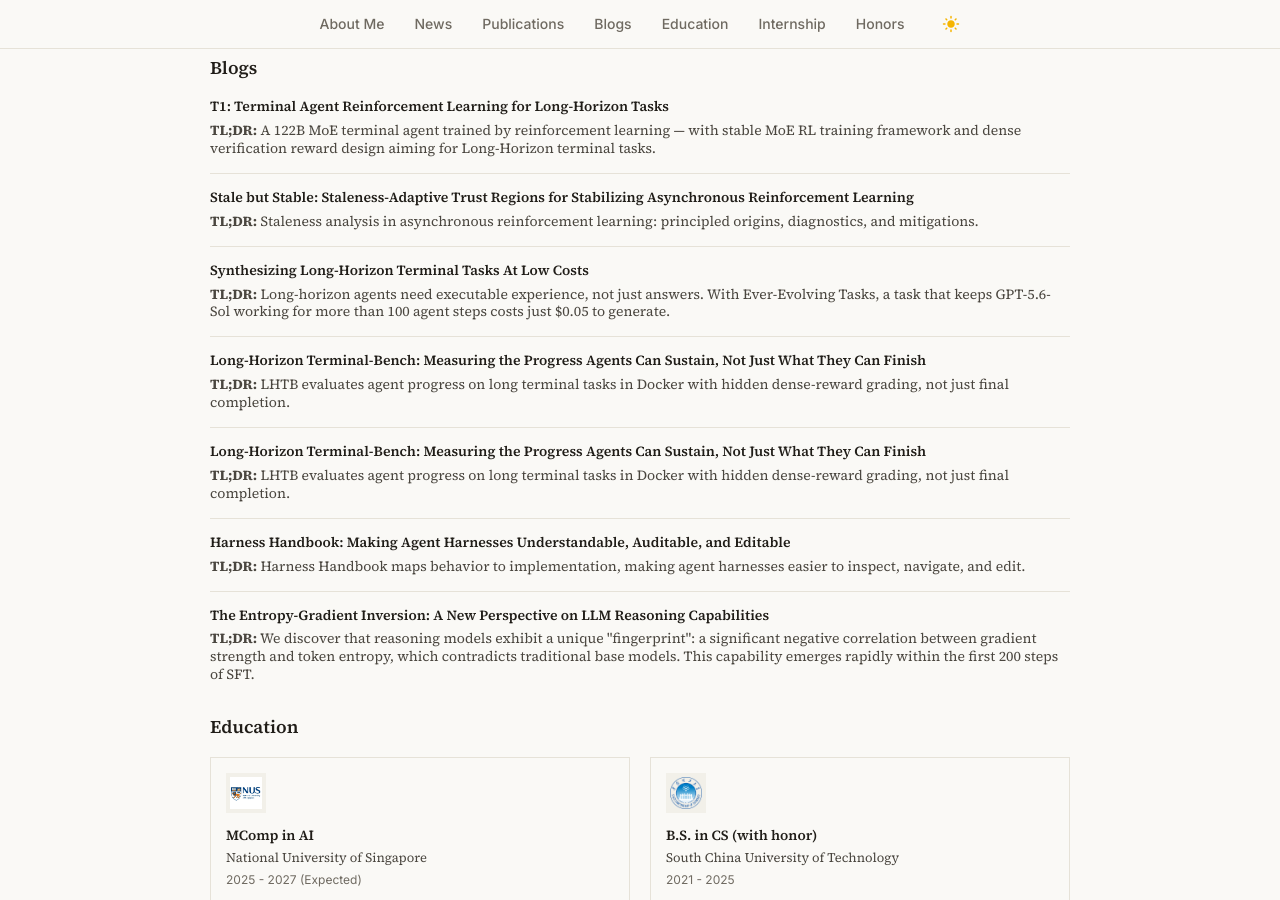
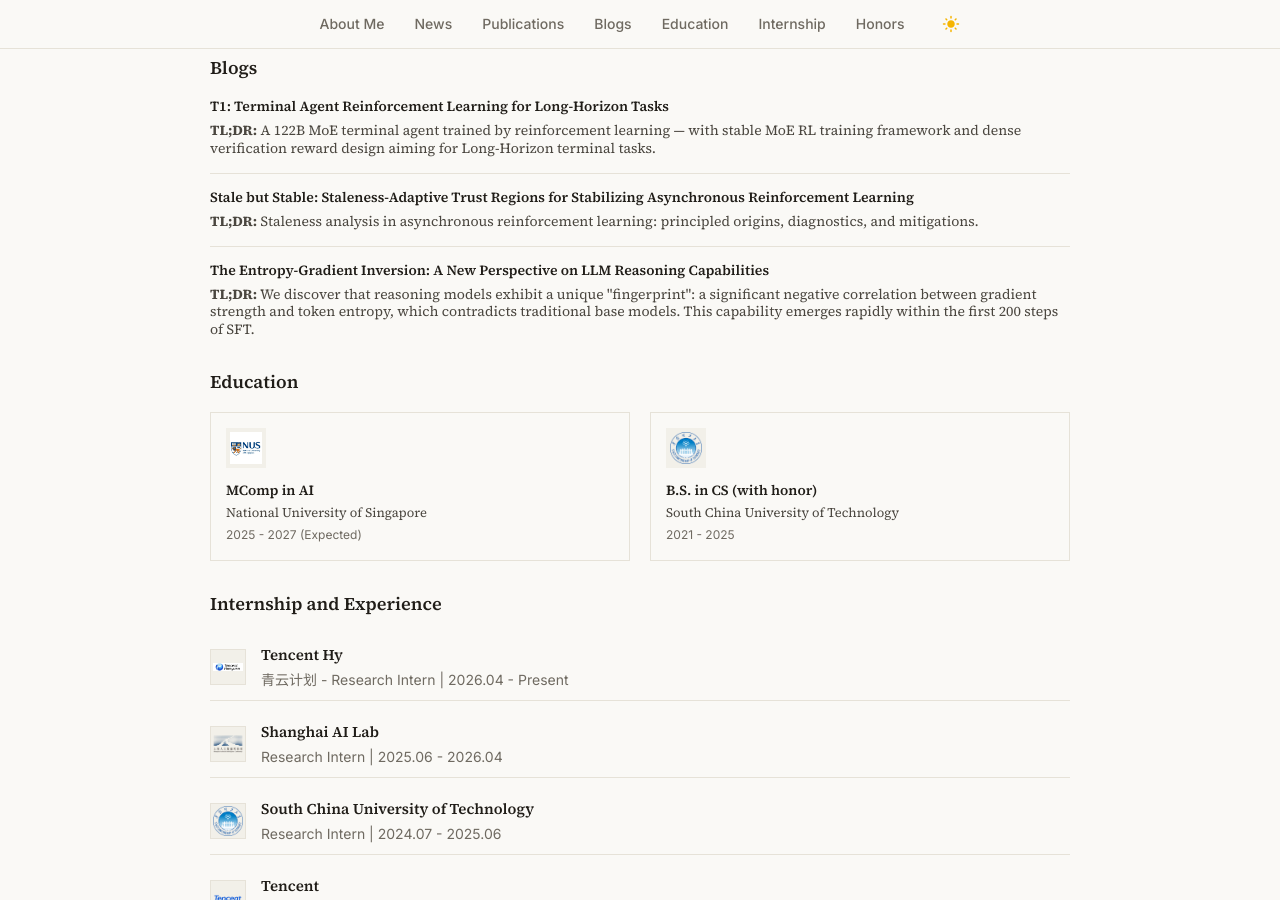
Before and after one commit to jyyang26/jyyang26.github.io, a Jekyll site: the page built from _pages/about.md, in a window 1280 px wide and 900 px high, scrolled down 2383 px. Built offline with Jekyll 4.4.1, drawn with Linux system fonts in a browser that asks for light colours.

Commit message:
Update about.md

```diff
--- a/_pages/about.md
+++ b/_pages/about.md
@@ -806,30 +806,7 @@ redirect_from:
           <div class="paper-tldr"><strong>TL;DR:</strong> Staleness analysis in asynchronous reinforcement learning: principled origins, diagnostics, and mitigations.</div>
         </div>
       </div>
-      <div class="paper-entry">
-        <div class="paper-info">
-          <a href="https://zhongzhi660.github.io/recursive-verified-synthesis-site/?case=jobs-diff-01-3341b098" class="paper-title">Synthesizing Long-Horizon Terminal Tasks At Low Costs</a>
-          <div class="paper-tldr"><strong>TL;DR:</strong> Long-horizon agents need executable experience, not just answers. With Ever-Evolving Tasks, a task that keeps GPT-5.6-Sol working for more than 100 agent steps costs just $0.05 to generate.</div>
-        </div>
-      </div>
-      <div class="paper-entry">
-        <div class="paper-info">
-          <a href="https://zli12321.github.io/LHTB/index.html" class="paper-title">Long-Horizon Terminal-Bench: Measuring the Progress Agents Can Sustain, Not Just What They Can Finish</a>
-          <div class="paper-tldr"><strong>TL;DR:</strong> LHTB evaluates agent progress on long terminal tasks in Docker with hidden dense-reward grading, not just final completion.</div>
-        </div>
-      </div>
-      <div class="paper-entry">
-        <div class="paper-info">
-          <a href="https://zli12321.github.io/LHTB/index.html" class="paper-title">Long-Horizon Terminal-Bench: Measuring the Progress Agents Can Sustain, Not Just What They Can Finish</a>
-          <div class="paper-tldr"><strong>TL;DR:</strong> LHTB evaluates agent progress on long terminal tasks in Docker with hidden dense-reward grading, not just final completion.</div>
-        </div>
-      </div>
-      <div class="paper-entry">
-        <div class="paper-info">
-          <a href="https://ruhan-wang.github.io/Harness-Handbook/" class="paper-title">Harness Handbook: Making Agent Harnesses Understandable, Auditable, and Editable</a>
-          <div class="paper-tldr"><strong>TL;DR:</strong> Harness Handbook maps behavior to implementation, making agent harnesses easier to inspect, navigate, and edit.</div>
-        </div>
-      </div>
+
       <div class="paper-entry">
         <div class="paper-info">
           <a href="{{ '/blogs/reasoning_token.html' | relative_url }}" class="paper-title">The Entropy-Gradient Inversion: A New Perspective on LLM Reasoning Capabilities</a>
```
